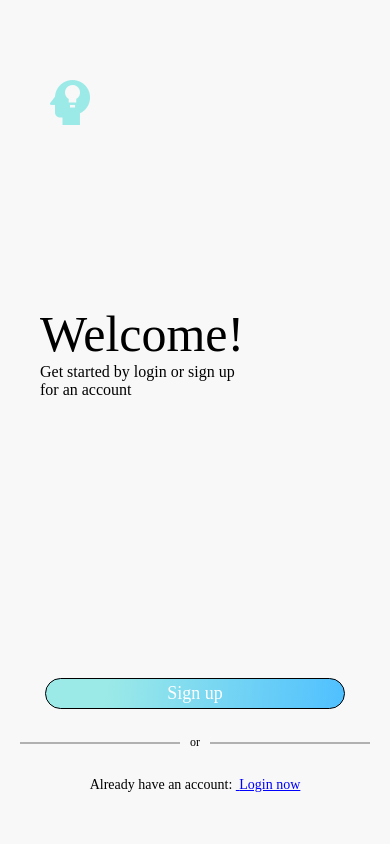
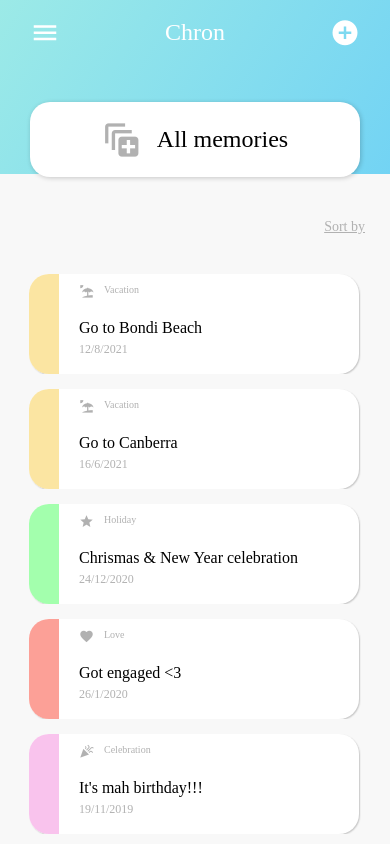
Before and after one commit to susupadilla99/Chron, a React Native app: screen /Memory in a window 390 px wide. Built offline with nearby package versions, Linux system fonts and the light colour scheme.

Commit message:
Added Category Picker to MemoryScreen (Not fully functional)

```diff
--- a/App.js
+++ b/App.js
@@ -9,11 +9,11 @@
 
 export default function App() {
   return (
-    //<LoginScreen/>
-
+    <MemoryScreen/>
+    /*
     <NavigationContainer>
       <AuthNavigator/>
     </NavigationContainer>
-
+    */
   );
 };
--- /dev/null
+++ b/app/components/AppCategoryItem.js
@@ -0,0 +1,29 @@
+import React from 'react';
+import { StyleSheet, View, TouchableOpacity } from 'react-native';
+import { MaterialCommunityIcons } from '@expo/vector-icons'
+import AppText from './AppText';
+
+function AppCategoryItem({category, onPress}) {
+  return (
+    <TouchableOpacity style={styles.categoryItem} onPress={onPress}>
+      <MaterialCommunityIcons
+        style={{marginRight: 30}}
+        name={category.icon}
+        size={60}
+        color={category.color}
+        />
+      <AppText style={{fontFamily:'Avenir-Heavy'}} size={30}>{category.type}</AppText>
+    </TouchableOpacity>
+  );
+}
+
+const styles = StyleSheet.create({
+  categoryItem: {
+    height: 100,
+    flexDirection: 'row',
+    alignItems: 'center',
+    paddingLeft: 30,
+  },
+})
+
+export default AppCategoryItem;
--- /dev/null
+++ b/app/components/AppCategoryPicker.js
@@ -0,0 +1,82 @@
+import React, {useState} from 'react';
+import { StyleSheet, View, TouchableHighlight, Modal, Button } from 'react-native';
+import { MaterialCommunityIcons } from '@expo/vector-icons'
+
+import AppCategories from '../data/AppCategories';
+import AppColors from '../config/AppColors';
+import AppText from './AppText';
+import AppScreen from './AppScreen';
+import AppIconButton from './AppIconButton';
+import AppCategoryColors from '../config/AppCategoryColors';
+import AppCategoryItem from './AppCategoryItem';
+import { FlatList } from 'react-native-gesture-handler';
+
+const categories = AppCategories.categories;
+
+function AppCategoryPicker({category, ...otherProp}) {
+  const [modalVisible, setModalVisible] = useState(false);
+
+  return (
+    <>
+    <TouchableHighlight style={{borderRadius:20}} onPress={() => setModalVisible(!modalVisible)}>
+      <View style={styles.picker}>
+        <MaterialCommunityIcons
+          style={{marginRight: 15}}
+          name={categories.find(x=>x.type===category).icon}
+          size={40}
+          color={categories.find(x=>x.type===category).color} />
+
+        <AppText style={{fontFamily:'Avenir-Heavy'}} size={24}>All memories</AppText>
+      </View>
+    </TouchableHighlight>
+
+    <Modal visible={modalVisible} animationType="slide">
+      <AppScreen>
+        <View style={styles.modalTop}>
+          <AppIconButton
+            icon="close-circle"
+            size={40}
+            color={AppCategoryColors.red}
+            onPress={()=>setModalVisible(!modalVisible)}
+            />
+        </View>
+        <View style={styles.modalBottom}>
+          <FlatList
+            data={categories}
+            renderItem={({item})=>(
+              <AppCategoryItem category={item} key={item.id} />
+            )}
+            />
+        </View>
+      </AppScreen>
+    </Modal>
+    </>
+  );
+}
+
+const styles = StyleSheet.create({
+  picker: {
+    width: 330,
+    height: 75,
+    flexDirection: 'row',
+    borderRadius: 20,
+    backgroundColor: AppColors.white,
+    shadowOffset: {width:1, height:1},
+    shadowRadius: 5,
+    shadowOpacity: 0.2,
+    alignItems: 'center',
+    justifyContent: 'center',
+  },
+  modalTop: {
+    height: 80,
+    flexDirection: 'column',
+    alignItems:'flex-end',
+    marginTop: 20,
+    marginRight: 20,
+  },
+  modalBottom: {
+    flex: 1,
+  },
+});
+
+export default AppCategoryPicker;
--- a/app/data/AppCategories.js
+++ b/app/data/AppCategories.js
@@ -1,4 +1,5 @@
 import AppCategoryColors from "../config/AppCategoryColors";
+import AppColors from "../config/AppColors";
 
 export default {
   categories: [
@@ -31,6 +32,12 @@
       type: 'Work',
       icon: 'briefcase',
       color: AppCategoryColors.orange,
-    }
+    },
+    {
+      id: 6,
+      type: 'All memories',
+      icon: 'expand-all',
+      color: AppColors.darkGray,
+    },
   ]
 }
--- a/app/screens/MemoryScreen.js
+++ b/app/screens/MemoryScreen.js
@@ -1,6 +1,5 @@
 import React, {useState} from 'react';
 import { StyleSheet, View, FlatList, TouchableOpacity, TouchableHighlight } from 'react-native';
-import { Icon } from 'react-native-gradient-icon';
 
 import AppColors from '../config/AppColors';
 import AppGradientScreen from '../components/AppGradientScreen';
@@ -9,6 +8,7 @@
 import AppMemoryCard from '../components/AppMemoryCard';
 import AppMemoryData from '../data/AppMemoryData';
 import AppCategoryColors from '../config/AppCategoryColors';
+import AppCategoryPicker from '../components/AppCategoryPicker';
 
 
 
@@ -78,18 +78,7 @@
       </View>
 
       <View style={styles.absoluteContainer}>
-        <TouchableHighlight style={{borderRadius:20}} onPress={() => console.log("Hi mom!")}>
-          <View style={styles.categoryContainer}>
-            <Icon
-              style={{alignSelf:'center', marginRight: 20}}
-              name="appstore1"
-              type="antdesign"
-              size={40}
-              color={AppColors.darkGray}
-            />
-            <AppText style={{fontFamily:'Avenir-Heavy'}} size={24}>All memories</AppText>
-          </View>
-        </TouchableHighlight>
+        <AppCategoryPicker category="All memories"/>
       </View>
 
     </AppGradientScreen>
@@ -119,18 +108,6 @@
     alignSelf:'center',
     position:'absolute'
   },
-  categoryContainer: {
-    width: 330,
-    height: 75,
-    flexDirection: 'row',
-    borderRadius: 20,
-    backgroundColor: AppColors.white,
-    shadowOffset: {width:1, height:1},
-    shadowRadius: 5,
-    shadowOpacity: 0.2,
-    alignItems: 'center',
-    justifyContent: 'center',
-  },
   deleteBox: {
     width:75,
     justifyContent:'center',
```
